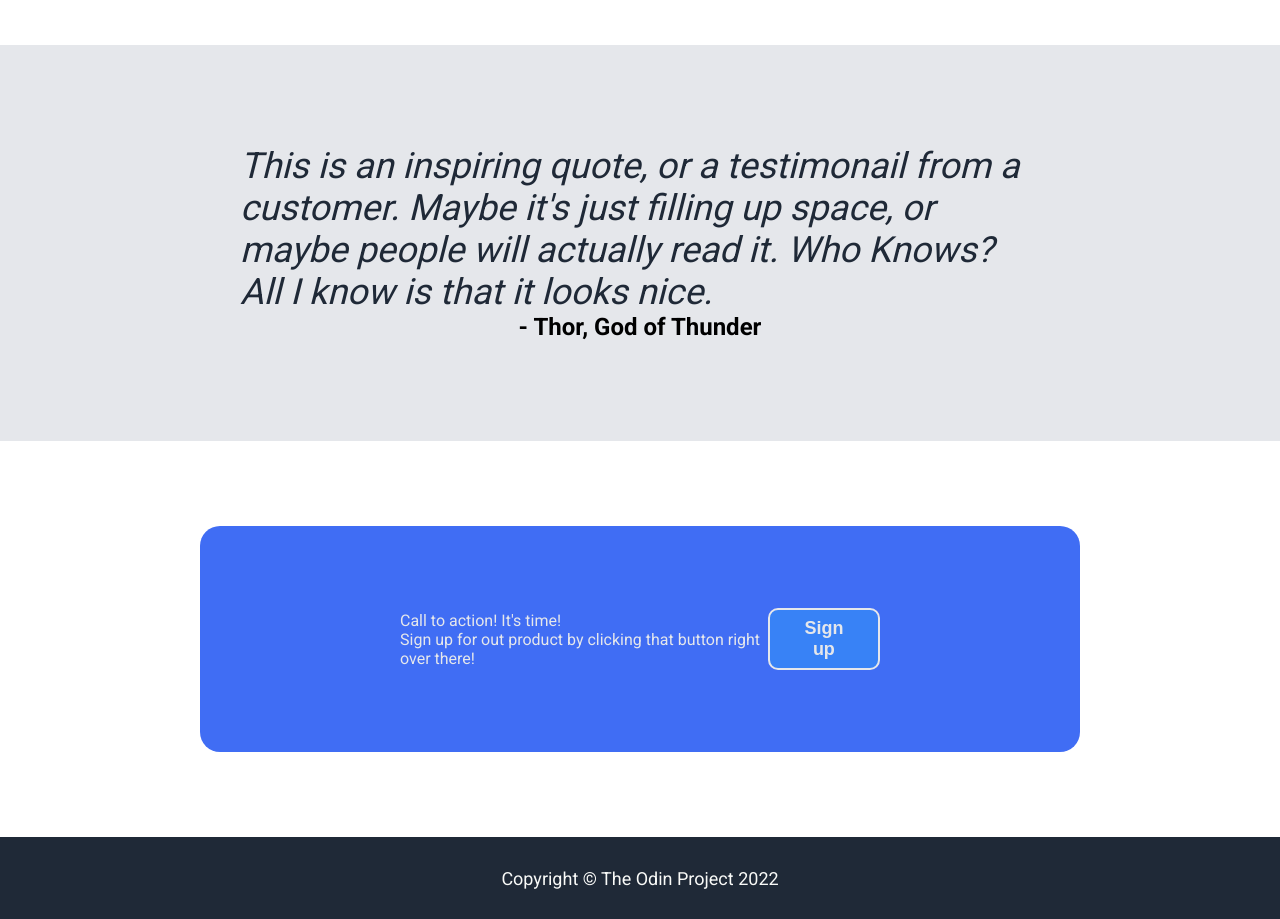
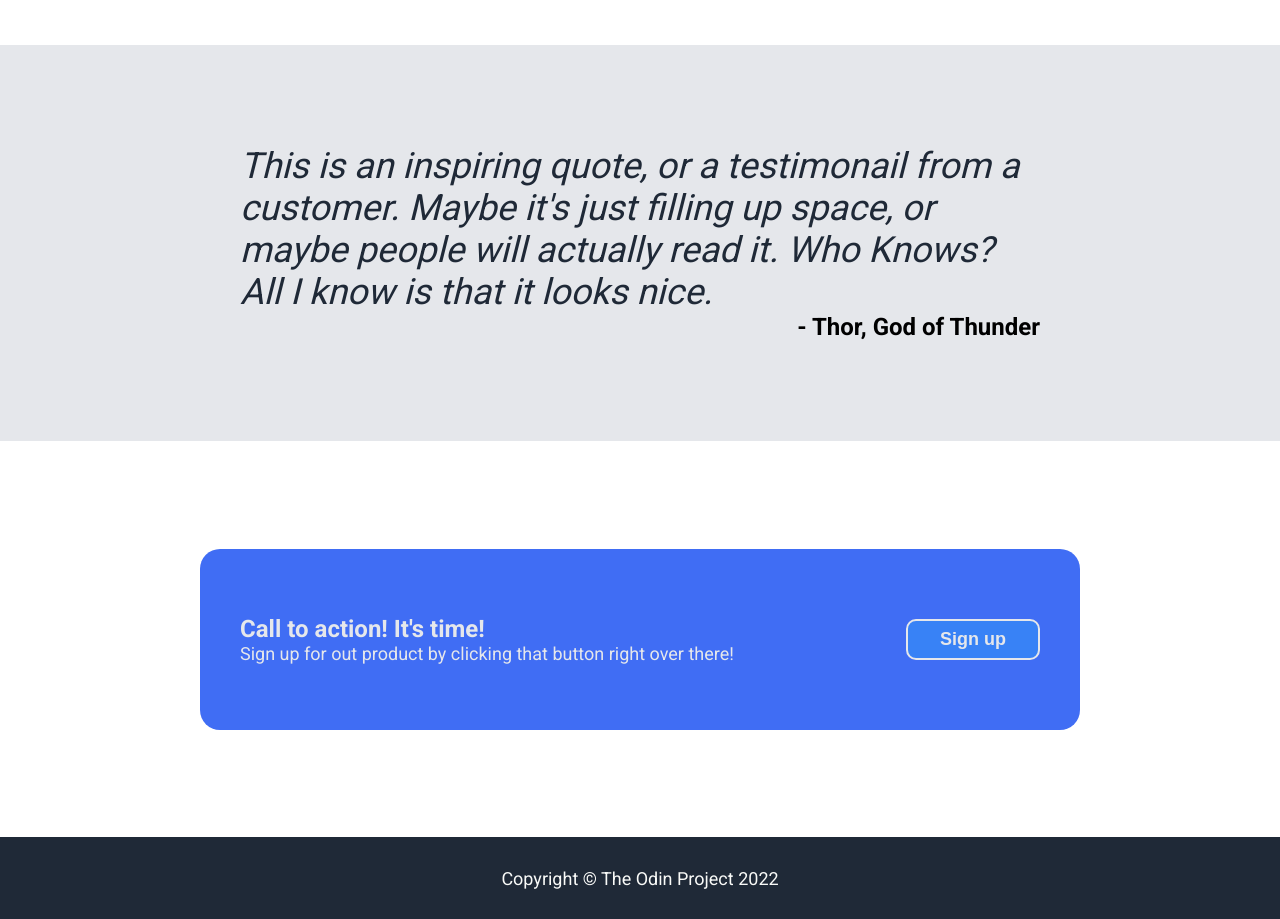
Before and after one commit to nobbmaestro/odin-landing-page, a plain HTML site: page index.html in a window 1280 px wide. Shown: the part 947-1866 px from the top of the page. Drawn offline with Linux system fonts and the light colour scheme.

Commit message:
fixed max-width bug for third row

```diff
--- a/css/content.css
+++ b/css/content.css
@@ -4,6 +4,7 @@
     flex-direction: column;
     justify-content: space-between;
 }
+
 .content .row {
     display: flex;
     justify-content: center;
@@ -15,7 +16,6 @@
 .content .container {
     flex: 1;
     display: flex;
-    align-items: center;
     max-width: 800px;
     margin: auto;
 }
@@ -23,6 +23,7 @@
 .first {
     flex-direction: column;
     justify-content: space-between;
+    align-items: center;
 }
 
 .row .container .list {
@@ -70,14 +71,26 @@
 
 .card {
     flex: 1;
-    display: flex;
-    justify-content: space-between;
     background: rgb(64, 109, 244);
     border-radius: 20px;
-    color: #E5E7EB
+    color: #E5E7EB;
+    max-width: 1440px;
+    padding: 0px 16px;
 }
 
 .card .container {
+    display: flex;
     justify-content: space-between;
+    gap: 16px;
+    align-items: center;
     padding: 66px 0px;
 }
+
+.card .title {
+    font-size: 24px;
+    font-weight: bold;
+}
+
+.card .text {
+    font-size: 18px;
+}
--- a/css/main.css
+++ b/css/main.css
@@ -9,7 +9,8 @@ body {
     font-family: Roboto, sans-serif;
 }
 
-.header .container, .footer .container, .content .card{
+.header .container,
+.footer .container {
     max-width: 1440px;
     padding: 16px 200px;
 }
--- a/index.html
+++ b/index.html
@@ -97,11 +97,11 @@
         <div class="row">
             <div class="card">
                 <div class="container">
-                    <div>
-                        <div>Call to action! It's time!</div>
-                        <div>Sign up for out product by clicking that button right over there!</div>
+                    <div class="left">
+                        <div class="title">Call to action! It's time!</div>
+                        <div class="text">Sign up for out product by clicking that button right over there!</div>
                     </div>
-                    <div>
+                    <div class="right">
                         <button class="button-white-border">Sign up</button>
                     </div>
                 </div>
```
